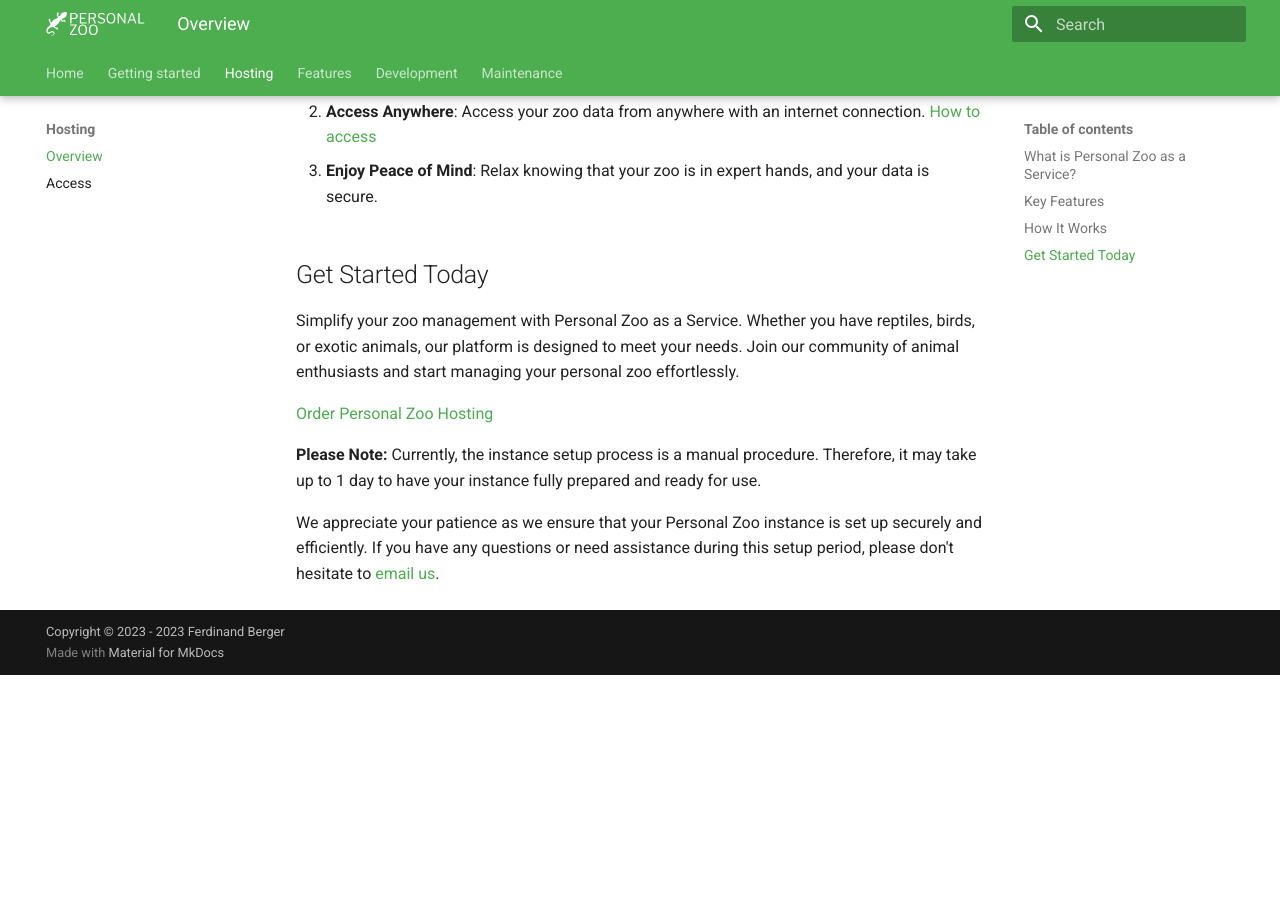
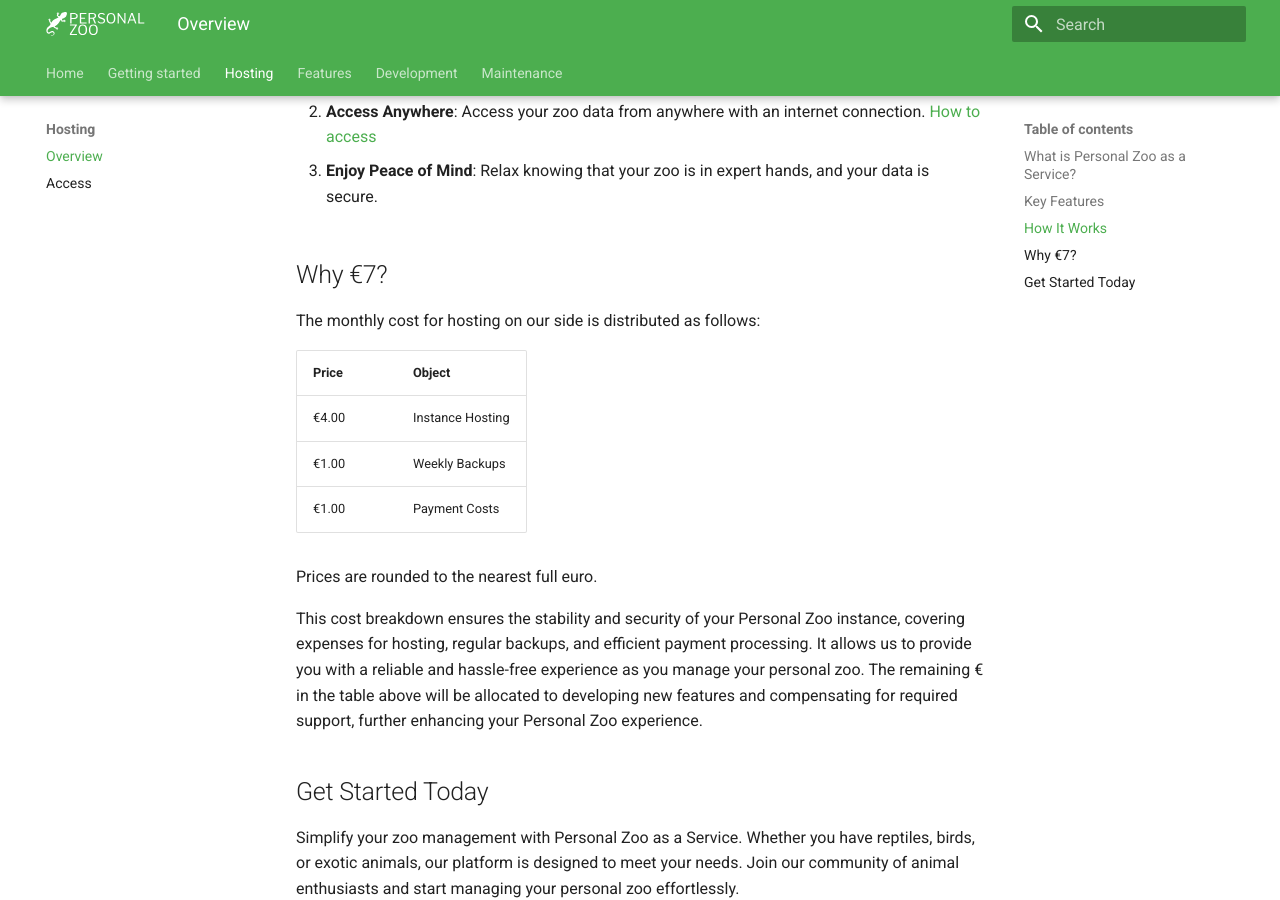
Before and after one commit to Brazier85/personal_zoo, an MkDocs documentation site: the page built from docs/hosting/overview.md, in a window 1280 px wide and 900 px high, scrolled down 757 px. Built offline with MkDocs 1.6.1 and Material for MkDocs 9.7.7, drawn with Linux system fonts in a browser that asks for light colours; before the commit the page ends 1432 px from its top, so only the background shows below that.

Commit message:
docs(): Explain costs

```diff
--- a/docs/hosting/overview.md
+++ b/docs/hosting/overview.md
@@ -22,11 +22,26 @@
 
 3. **Enjoy Peace of Mind**: Relax knowing that your zoo is in expert hands, and your data is secure.
 
+## Why €7?
+
+The monthly cost for hosting on our side is distributed as follows:
+
+| Price | Object |
+| --- | --- |
+| €4.00 | Instance Hosting |
+| €1.00 | Weekly Backups |
+| €1.00 | Payment Costs |
+
+Prices are rounded to the nearest full euro.
+
+This cost breakdown ensures the stability and security of your Personal Zoo instance, covering expenses for hosting, regular backups, and efficient payment processing. It allows us to provide you with a reliable and hassle-free experience as you manage your personal zoo. The remaining € in the table above will be allocated to developing new features and compensating for required support, further enhancing your Personal Zoo experience.
+
+
 ## Get Started Today
 
 Simplify your zoo management with Personal Zoo as a Service. Whether you have reptiles, birds, or exotic animals, our platform is designed to meet your needs. Join our community of animal enthusiasts and start managing your personal zoo effortlessly.
 
-[Order Personal Zoo Hosting](https://buy.stripe.com/8wMeVm3ic7mB3OE8ww)
+[Order Personal Zoo Hosting](https://buy.stripe.com/8wM14w4mg7mB70QfYZ)
 
 **Please Note:** Currently, the instance setup process is a manual procedure. Therefore, it may take up to 1 day to have your instance fully prepared and ready for use.
 
```
Also changed, not shown: docs/getting-started.md (+1 -1 lines).
